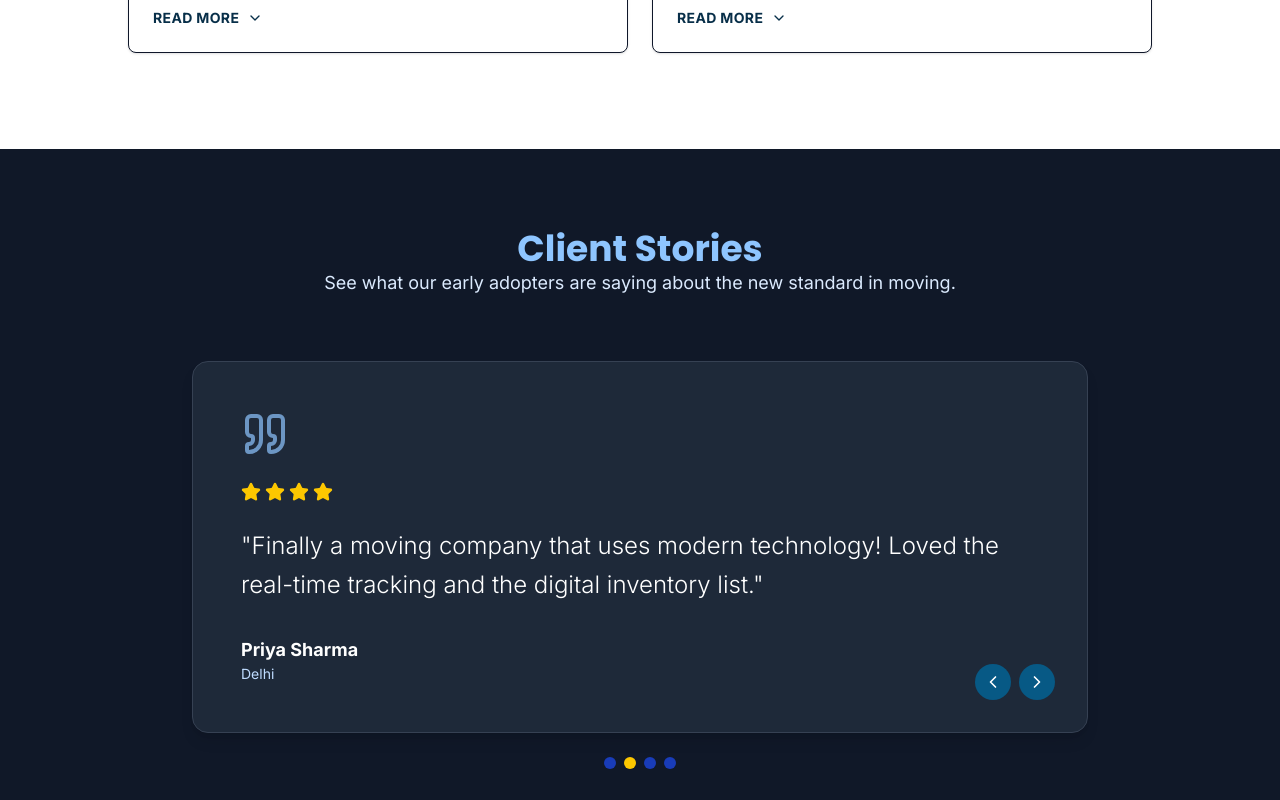
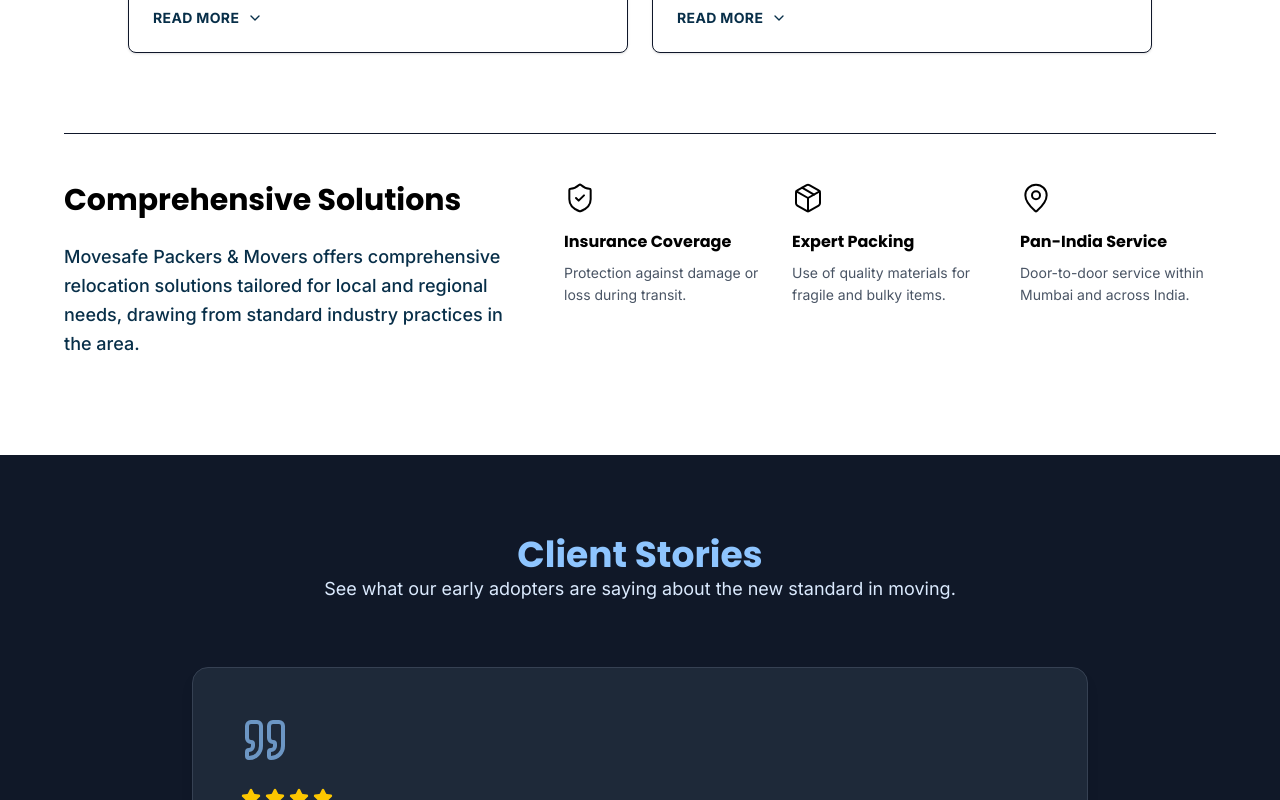
Before and after one commit to Supp140106/MoveSafe, a Next.js app: page /services in a window 1280 px wide. Shown: the part 1060-1860 px from the top of the page. Built offline with nearby package versions, Linux system fonts and the light colour scheme.

Commit message:
see services and about changes

```diff
--- a/src/components/About.jsx
+++ b/src/components/About.jsx
@@ -16,7 +16,7 @@
                             <span className="text-primary-600">Across India</span>
                         </h2>
                         <p className="text-[#082f49] text-lg mb-6 leading-relaxed font-medium">
-                            Headquartered in Gurugram, MoveSafePackers has evolved from a local transport provider to one of India's most trusted logistics partners. With over a decade of experience, we bridge the gap between complex logistics and personalized care.
+                            MoveSafe Packers & Movers delivers reliable packing and moving services with a customer-first approach. MoveSafePackers has evolved from a local transport provider to one of India's most trusted logistics partners. Our team prioritizes safety, integrity, and seamless relocations for households and businesses across India. With experienced staff and quality materials, MoveSafe ensures hassle-free shifts, building trust through consistent, on-time service. With over a decade of experience, we bridge the gap between complex logistics and personalized care.
                         </p>
                         <p className="text-gray-600 text-base leading-relaxed mb-8">
                             We understand that every move is unique. Whether it's shifting a corporate office in Bangalore or moving a family home to Mumbai, we ensure zero-damage delivery and on-time execution. We don't just move goods; we move memories.
@@ -58,6 +58,15 @@
                                 To be India's preferred relocation partner, known for transparency, operational excellence, and a customer-first approach that turns every move into a success story.
                             </p>
                         </div>
+                        <div className="bg-secondary-50 p-8 rounded-2xl border-l-4 border-primary-600 shadow-sm hover:shadow-md transition-shadow">
+                            <h3 className="text-xl font-bold text-black mb-3 flex items-center">
+                                <ShieldCheck className="w-6 h-6 text-primary-600 mr-3" />
+                                Our Commitment
+                            </h3>
+                            <p className="text-[#082f49] leading-relaxed">
+                                We are dedicated to upholding the highest standards of integrity, transparency, and customer care at every step of the relocation process. We commit to leveraging innovative technology and operational excellence to ensure every move is handled with utmost care and efficiency. Our pledge is to consistently exceed customer expectations, building lasting trust and setting new benchmarks for reliability in the Indian logistics sector.
+                            </p>
+                        </div>
                     </div>
                 </div>
 
@@ -68,7 +77,7 @@
                             <div className="w-12 h-12 bg-green-50 rounded-full flex items-center justify-center mb-3">
                                 <CheckCircle className="w-6 h-6 text-green-600" />
                             </div>
-                            <h4 className="text-black font-bold mb-1"></h4>
+                            <h4 className="text-black font-bold mb-1">Quality Assurance</h4>
                             <p className="text-xs text-gray-500">Certified Quality</p>
                         </div>
                         <div className="flex flex-col items-center justify-center">
--- a/src/components/Footer.jsx
+++ b/src/components/Footer.jsx
@@ -51,12 +51,7 @@
                                     Vehicle Transport
                                 </Link>
                             </li>
-                            <li>
-                                <Link href="/services" className="flex items-center hover:text-primary-600 transition-all duration-300 hover:translate-x-2">
-                                    <ChevronRight className="w-4 h-4 text-primary-600 mr-2" />
-                                    Warehousing Solutions
-                                </Link>
-                            </li>
+
                             <li>
                                 <Link href="/services" className="flex items-center hover:text-primary-600 transition-all duration-300 hover:translate-x-2">
                                     <ChevronRight className="w-4 h-4 text-primary-600 mr-2" />
--- a/src/components/Services.js
+++ b/src/components/Services.js
@@ -1,7 +1,7 @@
 'use client';
 
 import { useState } from 'react';
-import { ArrowRight, ChevronDown, ChevronUp, Check } from 'lucide-react';
+import { ArrowRight, ChevronDown, ChevronUp, Check, ShieldCheck, Package, MapPin } from 'lucide-react';
 
 const services = [
     {
@@ -132,6 +132,49 @@
                         );
                     })}
                 </div>
+
+
+                {/* Comprehensive Solutions Section */}
+                <div className="max-w-6xl mx-auto mt-20 pt-12 border-t border-secondary-200">
+                    <div className="grid grid-cols-1 lg:grid-cols-12 gap-8 lg:gap-12 items-start">
+                        {/* Left Side: Title and Description (5 cols) */}
+                        <div className="lg:col-span-5">
+                            <h2 className="text-3xl font-bold text-black mb-6">
+                                Comprehensive Solutions
+                            </h2>
+                            <p className="text-[#082f49] text-lg leading-relaxed font-medium">
+                                Movesafe Packers & Movers offers comprehensive relocation solutions tailored for local and regional needs, drawing from standard industry practices in the area.
+                            </p>
+                        </div>
+
+                        {/* Right Side: Features List (7 cols) */}
+                        <div className="lg:col-span-7 grid grid-cols-1 md:grid-cols-3 gap-8">
+                            <div className="flex flex-col items-center lg:items-start text-center lg:text-left">
+                                <div className="mb-4">
+                                    <ShieldCheck className="w-8 h-8 text-black" strokeWidth={1.5} />
+                                </div>
+                                <h4 className="text-base font-bold text-black mb-2">Insurance Coverage</h4>
+                                <p className="text-sm text-gray-600 leading-relaxed">Protection against damage or loss during transit.</p>
+                            </div>
+
+                            <div className="flex flex-col items-center lg:items-start text-center lg:text-left">
+                                <div className="mb-4">
+                                    <Package className="w-8 h-8 text-black" strokeWidth={1.5} />
+                                </div>
+                                <h4 className="text-base font-bold text-black mb-2">Expert Packing</h4>
+                                <p className="text-sm text-gray-600 leading-relaxed">Use of quality materials for fragile and bulky items.</p>
+                            </div>
+
+                            <div className="flex flex-col items-center lg:items-start text-center lg:text-left">
+                                <div className="mb-4">
+                                    <MapPin className="w-8 h-8 text-black" strokeWidth={1.5} />
+                                </div>
+                                <h4 className="text-base font-bold text-black mb-2">Pan-India Service</h4>
+                                <p className="text-sm text-gray-600 leading-relaxed">Door-to-door service within Mumbai and across India.</p>
+                            </div>
+                        </div>
+                    </div>
+                </div>
             </div>
         </section>
     );
```
